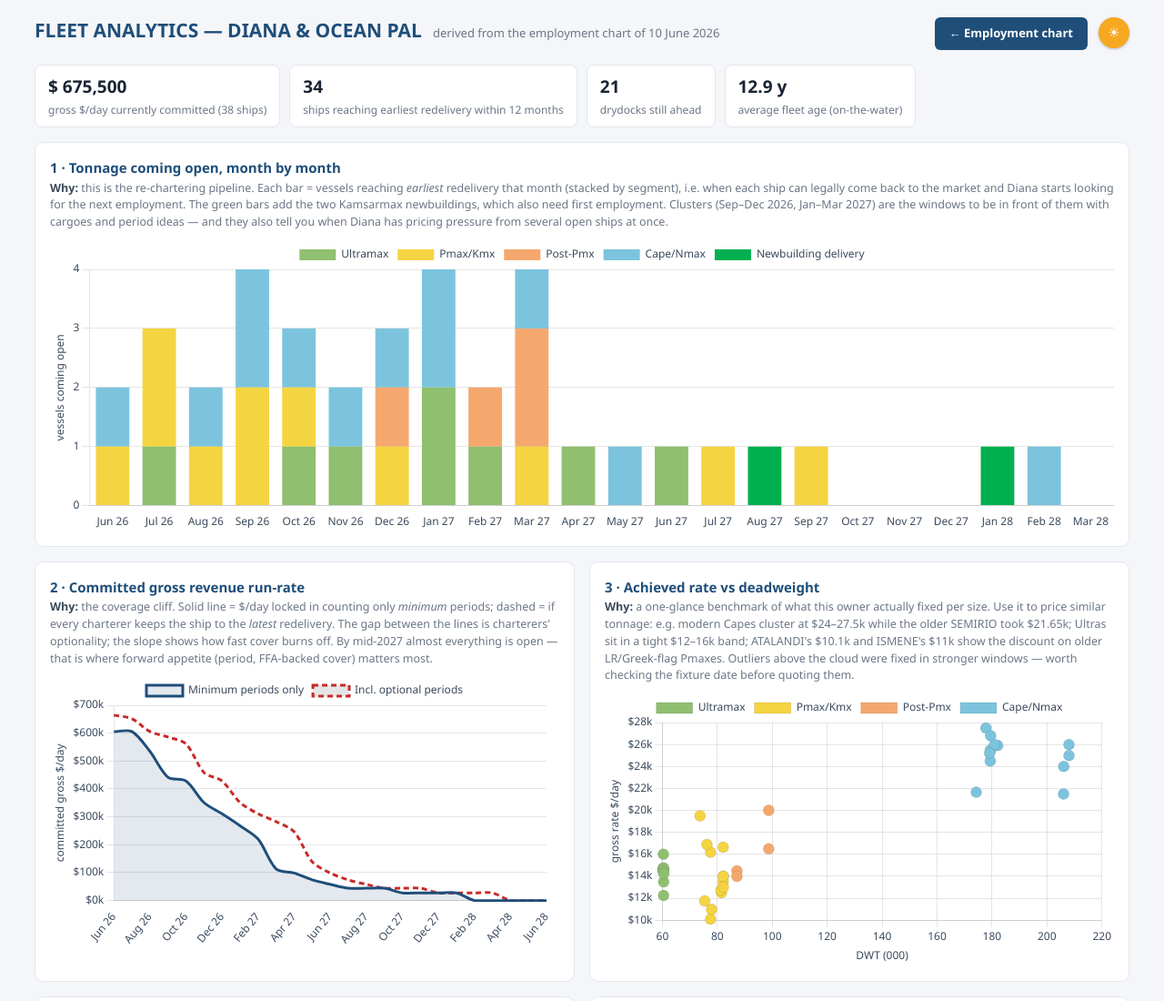
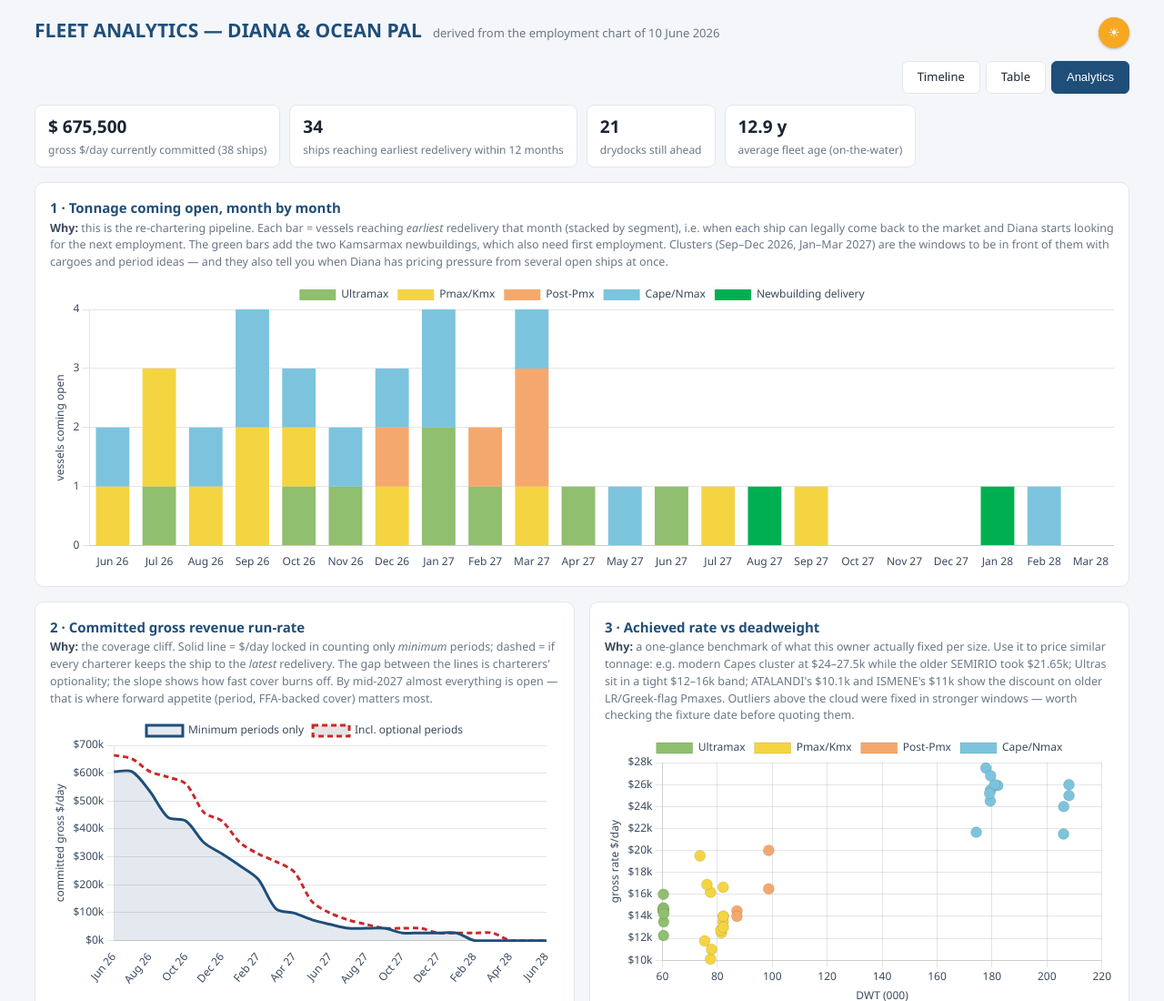
Before and after one commit to giancarlosacchi/fleet-employment, a plain HTML site: page fleet-analytics-2026.html in a window 1280 px wide. Shown: the top 1100 px of the page at 91% size. Drawn offline with nearby package versions, Linux system fonts and the light colour scheme.

Commit message:
Fix dark mode button visibility, unify top-right nav across pages

```diff
--- a/fleet-analytics-2026.html
+++ b/fleet-analytics-2026.html
@@ -10,10 +10,13 @@
     --ultra:#769c3c;--pmax:#e3c800;--postpmax:#fabf8f;--cape:#7ec3d8;--dd:#0070c0;--dwm:#c92a2a}
   *{box-sizing:border-box;margin:0;padding:0}
   body{font:14px/1.5 "Segoe UI",system-ui,sans-serif;background:var(--bg);color:var(--ink);padding:18px;max-width:1240px;margin:0 auto}
-  header{display:flex;flex-wrap:wrap;align-items:baseline;gap:12px;margin-bottom:16px}
+  header{display:flex;flex-wrap:wrap;align-items:baseline;gap:12px;margin-bottom:14px}
   h1{font-size:21px;color:var(--accent)}
   header .sub{color:var(--muted);font-size:13px}
-  header a{margin-left:auto;background:var(--accent);color:#fff;text-decoration:none;padding:8px 16px;border-radius:6px;font-size:13px;font-weight:600}
+  .controls{display:flex;flex-wrap:wrap;gap:8px;align-items:center;margin-bottom:12px}
+  .tabs{display:flex;gap:6px;margin-left:auto}
+  .tabs a,.tabs button{padding:7px 16px;border:1px solid var(--line);background:var(--card);border-radius:6px;cursor:pointer;font-size:13px;text-decoration:none;color:var(--ink)}
+  .tabs .on{background:var(--accent);color:#fff;border-color:var(--accent)}
   .grid{display:grid;grid-template-columns:1fr 1fr;gap:16px}
   .panel{background:var(--card);border:1px solid var(--line);border-radius:10px;padding:16px}
   .panel.wide{grid-column:1/-1}
@@ -27,7 +30,7 @@
   .kpi b{display:block;font-size:19px}
   .kpi span{font-size:12px;color:var(--muted)}
   footer{margin-top:14px;font-size:11px;color:var(--muted)}
-  .theme-btn{width:34px;height:34px;border-radius:50%;border:none;cursor:pointer;background:#f6a821;color:#fff;font-size:15px;line-height:34px;box-shadow:0 1px 3px rgba(0,0,0,.25);flex:0 0 auto}
+  .theme-btn{margin-left:auto;width:34px;height:34px;border-radius:50%;border:none;cursor:pointer;background:#f6a821;color:#fff;font-size:15px;line-height:34px;box-shadow:0 1px 3px rgba(0,0,0,.25);flex:0 0 auto}
   html[data-theme=dark]{--bg:#0e1520;--card:#161f2c;--ink:#e4eaf3;--muted:#94a4b9;--line:#273245;--accent:#7fb6e8}
   html[data-theme=dark] .why b{color:#c6d2e2}
   html[data-theme=dark] .theme-btn{background:#2e3a52;color:#ffd76e}
@@ -39,9 +42,16 @@
 <header>
   <h1>FLEET ANALYTICS — DIANA &amp; OCEAN PAL</h1>
   <span class="sub">derived from the employment chart of 10 June 2026</span>
-  <a href="index.html">← Employment chart</a>
   <button id="themeBtn" class="theme-btn" title="Day / night mode">☀</button>
 </header>
+
+<div class="controls">
+  <div class="tabs">
+    <a href="index.html">Timeline</a>
+    <a href="index.html#table">Table</a>
+    <button class="on">Analytics</button>
+  </div>
+</div>
 
 <div class="kpis" id="kpis"></div>
 
```
Also changed, not shown: index.html (+3 -2 lines).
